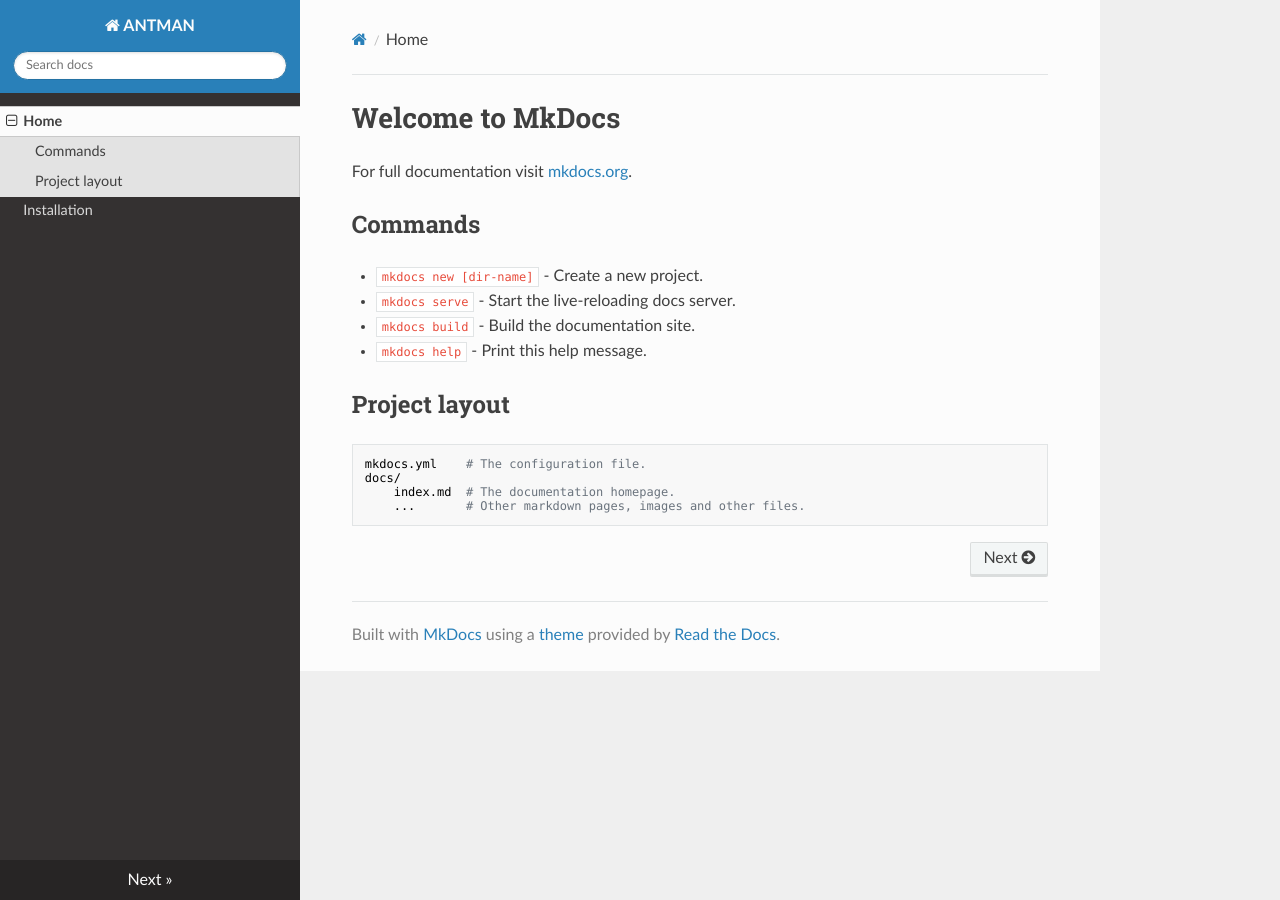
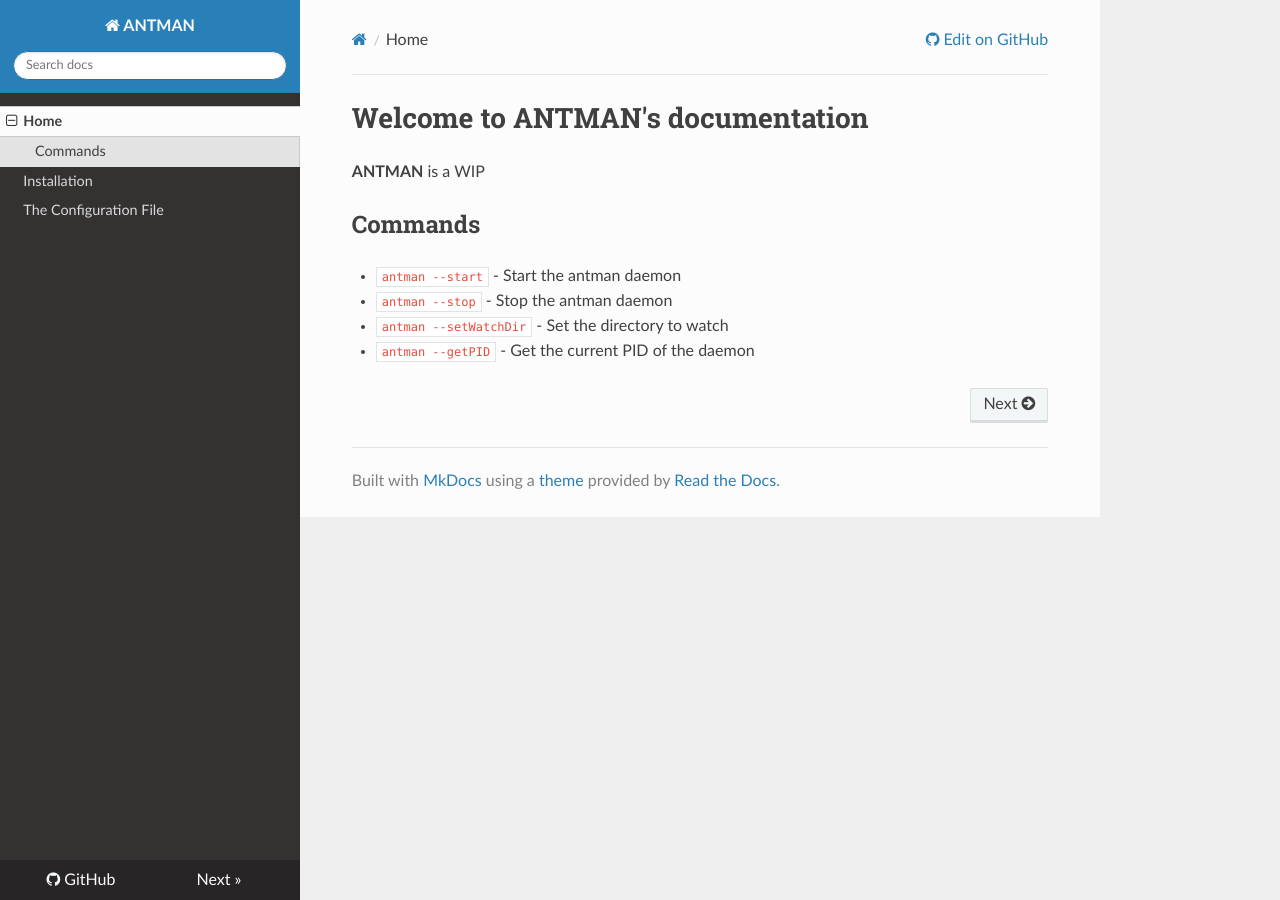
Before and after one commit to will-rowe/antman, an MkDocs documentation site: the page built from docs/index.md, in a window 1280 px wide. Built offline with MkDocs 1.6.1, drawn with Linux system fonts in a browser that asks for light colours; nearby versions of some CDN libraries.

Commit message:
starting to add some docs

```diff
--- a/docs/index.md
+++ b/docs/index.md
@@ -1,17 +1,10 @@
-# Welcome to MkDocs
+# Welcome to ANTMAN's documentation
 
-For full documentation visit [mkdocs.org](https://mkdocs.org).
+**ANTMAN** is a WIP
 
 ## Commands
 
-* `mkdocs new [dir-name]` - Create a new project.
-* `mkdocs serve` - Start the live-reloading docs server.
-* `mkdocs build` - Build the documentation site.
-* `mkdocs help` - Print this help message.
-
-## Project layout
-
-    mkdocs.yml    # The configuration file.
-    docs/
-        index.md  # The documentation homepage.
-        ...       # Other markdown pages, images and other files.
+* `antman --start` - Start the antman daemon
+* `antman --stop` - Stop the antman daemon
+* `antman --setWatchDir` - Set the directory to watch
+* `antman --getPID` - Get the current PID of the daemon
--- a/mkdocs.yml
+++ b/mkdocs.yml
@@ -1,5 +1,8 @@
 site_name: ANTMAN
+repo_url: https://github.com/will-rowe/antman
+site_author: Will Rowe
 nav:
   - Home: index.md
   - Installation: installation.md
+  - The Configuration File: the-config.md
 theme: readthedocs
```
Also changed, not shown: docs/installation.md (+6 -10 lines), docs/the-config.md (added, +34 -0 lines).
